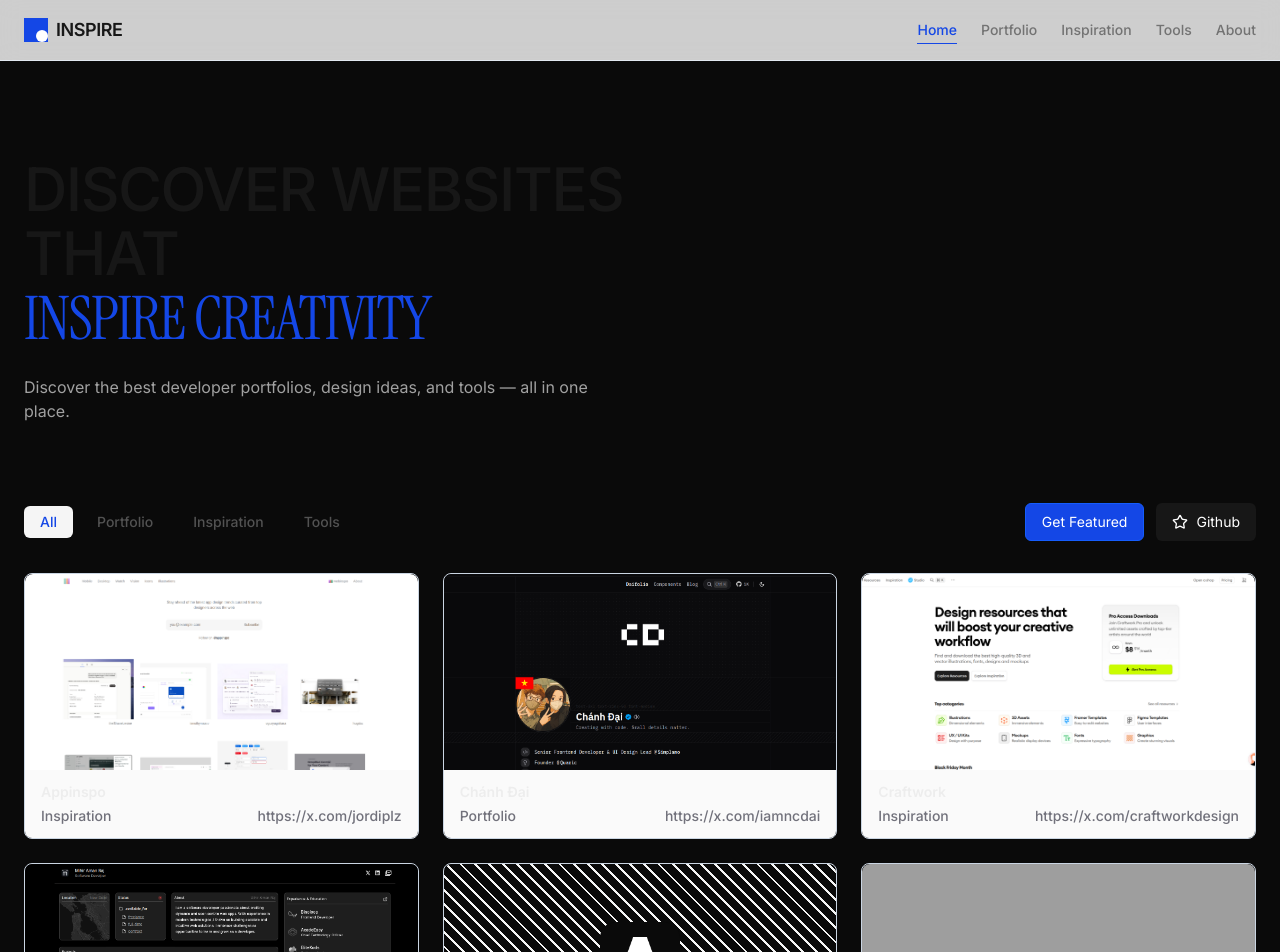
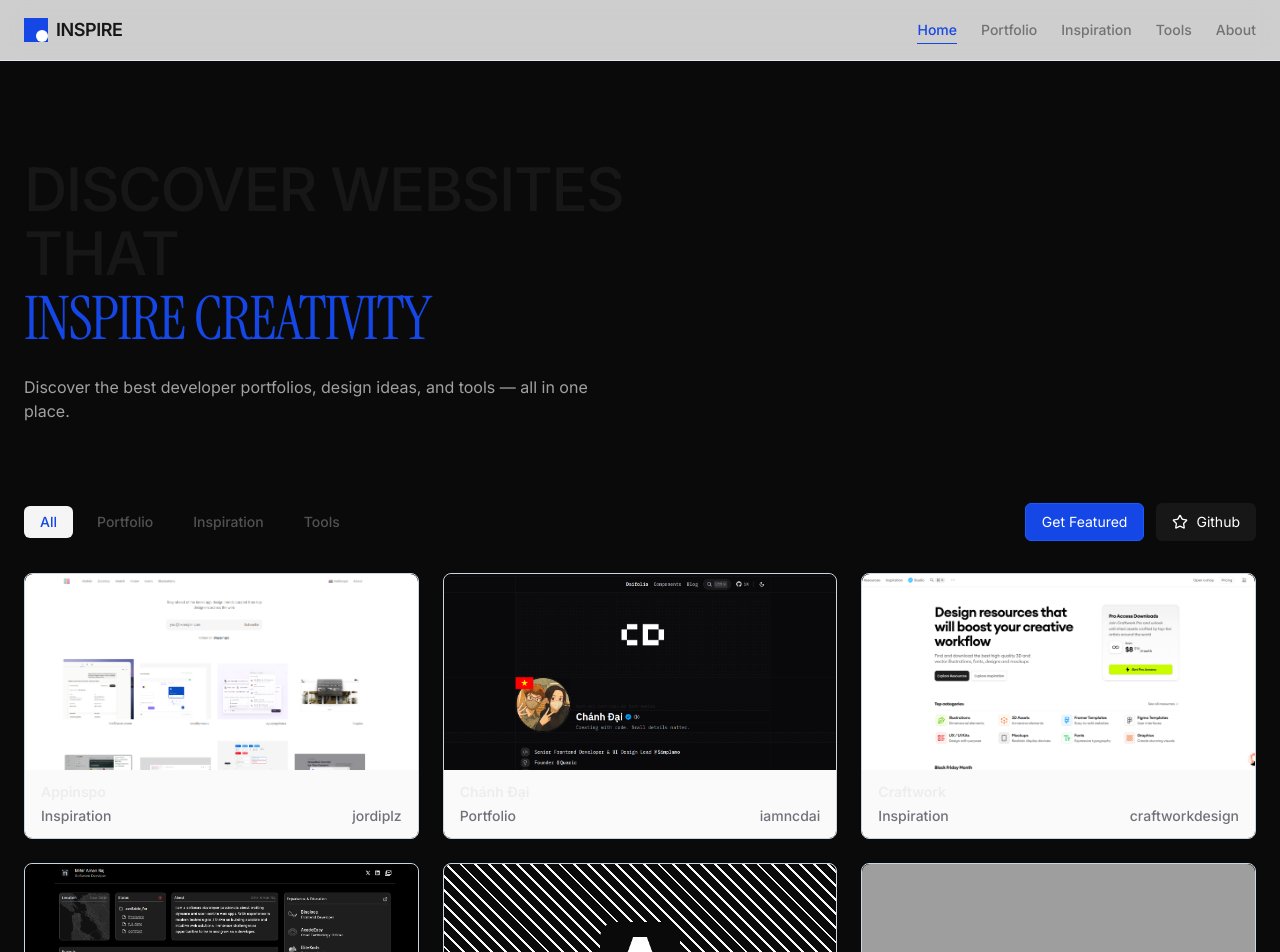
Before and after one commit to prasanjit-dey-ux/Inspohub, a Next.js app in the folder client/: page / in a window 1280 px wide. Shown: the top 952 px of the page. Built offline with nearby package versions, Linux system fonts and the light colour scheme; grey boxes are pictures that could not be loaded.

Commit message:
updated card

```diff
--- a/client/component/ui/card.tsx
+++ b/client/component/ui/card.tsx
@@ -5,6 +5,11 @@
 import { SiteItem } from '@/types/site'
 
 export default function Card({image, title, className, tag, url, creator}: SiteItem) {
+
+  const username = creator
+    ? creator.replace("https://", "").replace("http://", "").split("/")[1]
+    : null;
+
   return (
     <div className={clsx('border border-slate-300 rounded-lg overflow-hidden group', className)}>
 
@@ -35,13 +40,13 @@
       <p className="text-zinc-500 text-sm font-medium">{tag}</p>
     </div>
 
-    { creator && (
+    { creator && username  && (
       <Link
-      href={`http://x.com/${creator.replace("@", "")}`}
-      target='blank'
+      href={creator}
+      target='_blank'
       className='text-zinc-500 text-sm font-medium hover:underline hover:text-blue-700'
       >
-        {creator}
+        {username}
       </Link>
     )}
 
```
